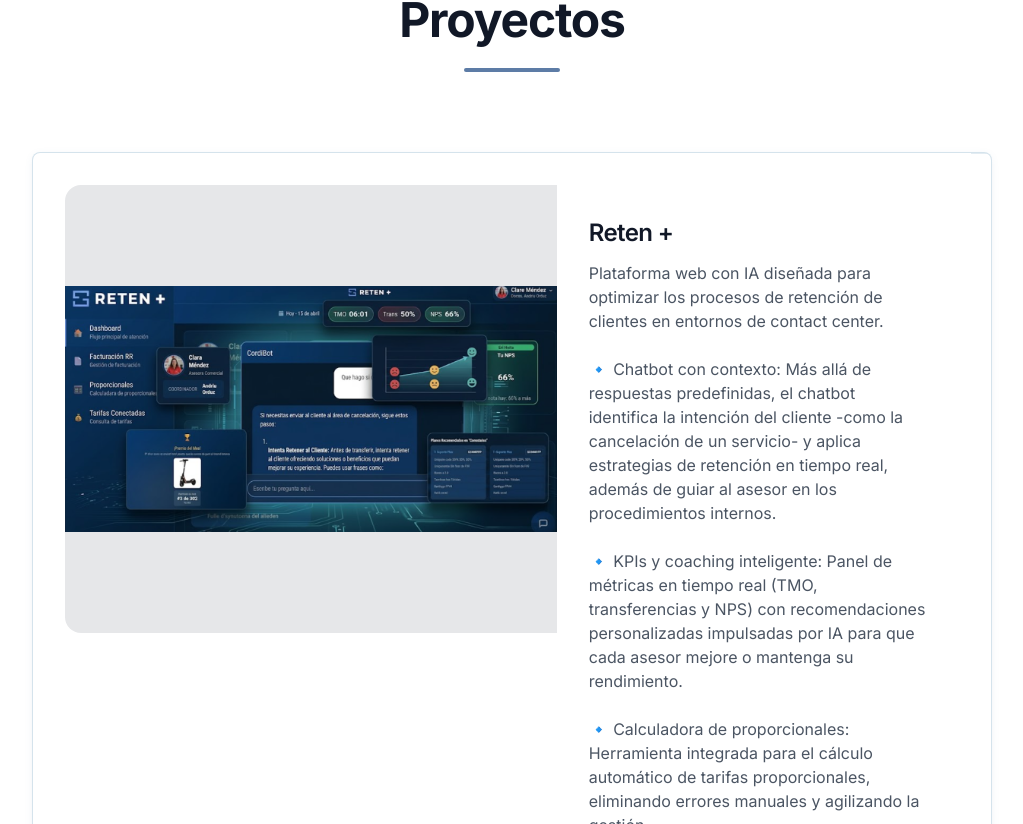
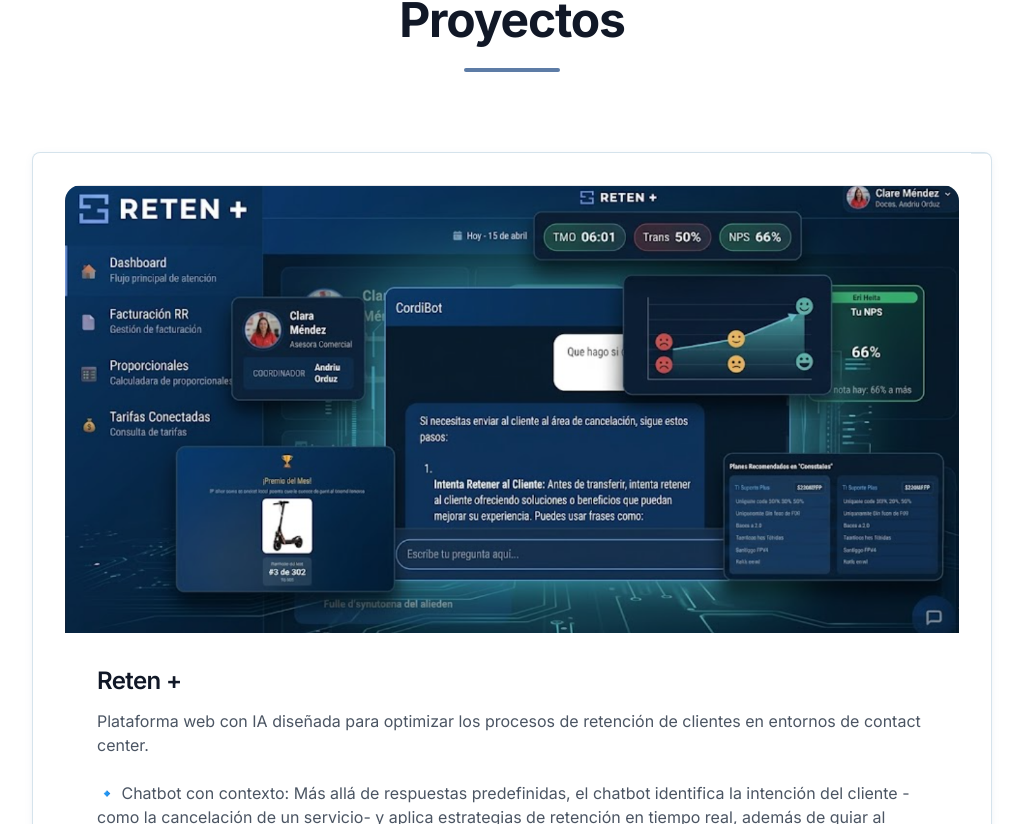
Before and after one commit to JELozanoV/MyWeb, a Next.js app in the folder frontend/: page / in a window 1280 px wide. Shown: the part 916-1740 px from the top of the page, without its empty margins (128-1151 px from the left). Built offline with nearby package versions, Linux system fonts and the light colour scheme.

Commit message:
Cambios en la logica de texto

```diff
--- a/frontend/components/ProjectImageCarousel.tsx
+++ b/frontend/components/ProjectImageCarousel.tsx
@@ -40,7 +40,7 @@
 
   return (
     <div
-      className={`relative overflow-hidden cursor-pointer ${large ? 'rounded-2xl lg:rounded-l-2xl lg:rounded-r-none' : 'rounded-t-2xl mb-6'}`}
+      className={`relative overflow-hidden cursor-pointer ${large ? 'rounded-t-2xl' : 'rounded-t-2xl mb-6'}`}
       onClick={revealControls}
     >
       {/* Carrusel de imágenes */}
--- a/frontend/components/ProjectsSection.tsx
+++ b/frontend/components/ProjectsSection.tsx
@@ -59,16 +59,14 @@
         {/* Layout: side-by-side para proyecto único en desktop, grid para múltiples */}
         {projects.length === 1 ? (
           projects.map((project) => (
-            <div key={project.id} className="card group flex flex-col lg:flex-row lg:items-stretch lg:gap-0 max-w-5xl mx-auto overflow-hidden">
-              {/* Carrusel - lado izquierdo en desktop */}
+            <div key={project.id} className="card group flex flex-col max-w-5xl mx-auto overflow-hidden">
+              {/* Carrusel - arriba */}
               {(project.images && project.images.length > 0) && (
-                <div className="lg:w-[55%] flex-shrink-0">
-                  <ProjectImageCarousel images={project.images} title={project.title} large />
-                </div>
+                <ProjectImageCarousel images={project.images} title={project.title} large />
               )}
 
               {(!project.images || project.images.length === 0) && project.coverImage && (
-                <div className="lg:w-[55%] flex-shrink-0 relative overflow-hidden rounded-t-2xl lg:rounded-l-2xl lg:rounded-tr-none">
+                <div className="relative overflow-hidden rounded-t-2xl">
                   <img
                     src={project.coverImage}
                     alt={project.title}
@@ -77,8 +75,8 @@
                 </div>
               )}
 
-              {/* Contenido - lado derecho en desktop */}
-              <div className="p-6 lg:p-8 flex flex-col justify-between lg:w-[45%]">
+              {/* Contenido - abajo */}
+              <div className="p-6 lg:p-8">
                 <div>
                   <h3 className="text-xl lg:text-2xl font-semibold text-gray-900 dark:text-white mb-3 group-hover:text-primary-600 dark:group-hover:text-primary-300 transition-colors">
                     {project.title}
```
